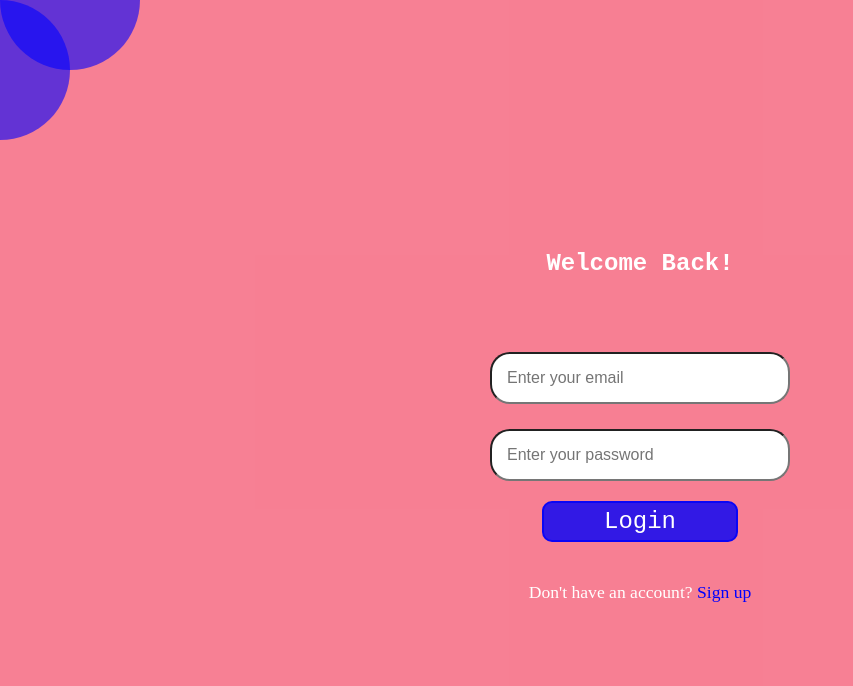
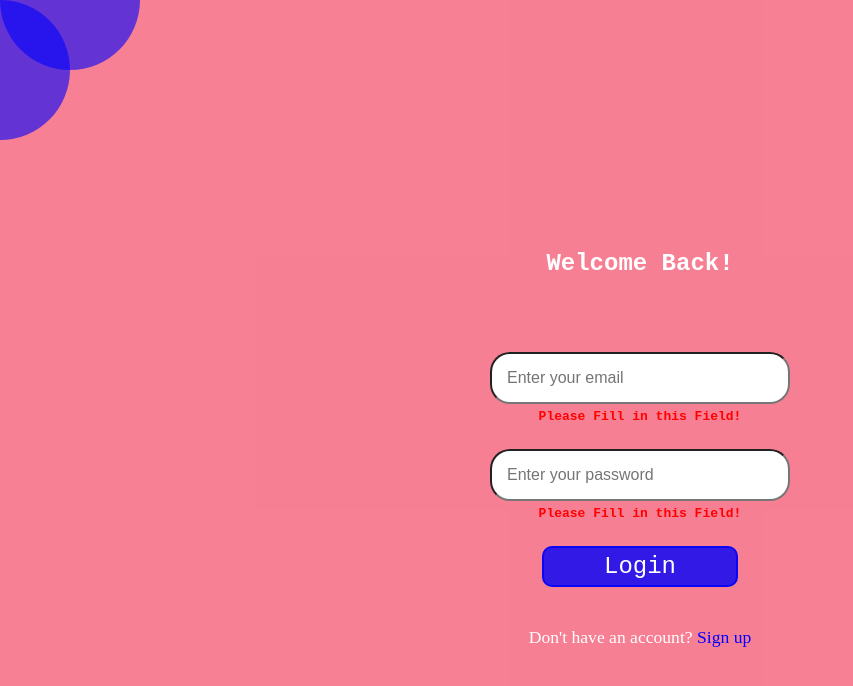
Before and after one commit to Folayimi/DERM-AI, a React (Create React App) app: page /signin in a window 1280 px wide. Both pictures are taken after a click on the button "Login". Shown: the top 686 px of the page, without its empty margins (0-853 px from the left). Built offline with nearby package versions, Linux system fonts and the light colour scheme.

Commit message:
collecting apis

```diff
--- a/src/Components/Register/Register.css
+++ b/src/Components/Register/Register.css
@@ -38,3 +38,9 @@
   border: solid rgba(0, 0, 250, 0.8) 2px;
   color: white;
 }
+.error {
+  color: red;
+  margin-top: 5px;
+  font-family: monospace;
+  font-weight: bold;
+}
--- a/src/Components/Register/Register.js
+++ b/src/Components/Register/Register.js
@@ -1,6 +1,7 @@
 import { React, useState, useEffect } from 'react'
 import { Link } from 'react-router-dom'
 import './Register.css'
+import Success from './Success'
 
 const Register = () => {
   const [fields, setFields] = useState({
@@ -9,6 +10,8 @@ const Register = () => {
     password: '',
     confirmPassword: '',
   })
+  const [showSuccessPage, setShowSuccessPage] = useState(false)
+  const [validating, setValidating] = useState(false)
   const handleInputChange = (e) => {
     const name = e.target.getAttribute('name')
     const value = e.target.value
@@ -16,7 +19,38 @@ const Register = () => {
       return { ...fields, [name]: value }
     })
   }
-  const handleRegister = () => {}
+  useEffect(() => {
+    if (fields.confirmPassword) {
+      setValidating(true)
+    }
+  }, [fields.confirmPassword])
+  const handleRegister = async () => {
+    if (
+      fields.fullName &&
+      fields.email &&
+      fields.password &&
+      fields.confirmPassword
+    ) {
+      setShowSuccessPage(true)
+      setValidating(false)
+      // try {
+      //   const opts = {
+      //     method: 'POST',
+      //     header: { 'Content-Type': 'application/json' },
+      //     body: fields,
+      //   }
+
+      //   const resp = await fetch('link-to-api/add-user', opts)
+      //   const response = await resp.json()
+      //   const delivered = response.delivered
+      //   if (delivered) {
+      //     setShowSuccessPage(true)
+      //   }
+      // } catch (TypeError) {}
+    } else {
+      setValidating(true)
+    }
+  }
   return (
     <>
       <div className='regbg'>
@@ -44,6 +78,7 @@ const Register = () => {
             backgroundColor: 'rgba(0,0,255,0.6)',
           }}
         ></div>
+        {showSuccessPage ? <Success fields={fields} /> : undefined}
         <div className='inputcover' onChange={handleInputChange}>
           <div
             style={{
@@ -54,7 +89,7 @@ const Register = () => {
           >
             <p>
               <label style={{ fontWeight: 'bold', fontSize: '1.5rem' }}>
-                Welcome on board!
+                Welcome onboard!
               </label>
             </p>
             <p style={{ marginTop: '10px' }}>
@@ -64,10 +99,13 @@ const Register = () => {
           <div>
             <input
               className='input'
-              name='fullname'
+              name='fullName'
               defaultValue={fields.fullName}
               placeholder='Enter your full name'
             />
+            {validating && !fields.fullName ? (
+              <p className='error'>Please Fill in this Field!</p>
+            ) : undefined}
           </div>
           <div>
             <input
@@ -76,6 +114,9 @@ const Register = () => {
               defaultValue={fields.email}
               placeholder='Enter your email'
             />
+            {validating && !fields.email ? (
+              <p className='error'>Please Fill in this Field!</p>
+            ) : undefined}
           </div>
           <div>
             <input
@@ -85,15 +126,35 @@ const Register = () => {
               placeholder='Enter your password'
               defaultValue={fields.password}
             />
+            {validating && !fields.password ? (
+              <p className='error'>Please Fill in this Field!</p>
+            ) : undefined}
           </div>
           <div>
             <input
               className='input'
-              name='fullname'
+              name='confirmPassword'
               type='password'
               placeholder='Confirm Password'
-              defaultValue={fields.fullName}
+              defaultValue={fields.confirmPassword}
             />
+            {validating ? (
+              !fields.confirmPassword ? (
+                <p className='error'>{'Please Fill in this Field!'}</p>
+              ) : fields.password === fields.confirmPassword &&
+                fields.confirmPassword ? (
+                <p
+                  className='error'
+                  style={{
+                    color: 'lightgreen',
+                  }}
+                >
+                  {'Password Confirmed!'}
+                </p>
+              ) : (
+                <p className='error'>{'Passwords Do Not Match!'}</p>
+              )
+            ) : undefined}
           </div>
           <div>
             <button className='registerbtn' onClick={handleRegister}>
--- /dev/null
+++ b/src/Components/Register/Success.js
@@ -0,0 +1,23 @@
+import { React } from 'react'
+import { Link } from 'react-router-dom'
+import './Register.css'
+const Success = ({ fields }) => {
+  return (
+    <>
+      <div className='successpage'>
+        <div>
+          <label style={{ fontFamily: 'Courier New', fontSize: '1.2rem' }}>
+            {'Hi ,' + fields.fullName + '. Your Registration was Successfull!'}
+          </label>
+        </div>
+        <div>
+          <Link to='/signin'>
+            <button style='pdtosignin'>Proceed to Sign in</button>
+          </Link>
+        </div>
+      </div>
+    </>
+  )
+}
+
+export default Success
--- a/src/Components/Signin/Signin.css
+++ b/src/Components/Signin/Signin.css
@@ -36,3 +36,9 @@
   border: solid rgba(0, 0, 250, 0.8) 2px;
   color: white;
 }
+.error {
+  color: red;
+  margin-top: 5px;
+  font-family: monospace;
+  font-weight: bold;
+}
--- a/src/Components/Signin/Signin.js
+++ b/src/Components/Signin/Signin.js
@@ -6,6 +6,8 @@ const Signin = () => {
     email: '',
     password: '',
   })
+  const [errorMessage, setErrorMessage] = useState('')
+  const [validating, setValidating] = useState(false)
   const handleInputChange = (e) => {
     const name = e.target.getAttribute('name')
     const value = e.target.value
@@ -13,7 +15,29 @@ const Signin = () => {
       return { ...fields, [name]: value }
     })
   }
-  const handleRegister = () => {}
+  const gotoDashboard = () => {}
+  //This sends the user email to the api. The api is expected to send the password related to the email
+  const handleSignin = async () => {
+    if (fields.email && fields.password) {
+      try {
+        const opts = {
+          method: 'POST',
+          header: { 'Content-Type': 'application/json' },
+          body: { email: fields.email },
+        }
+        const resp = await fetch('link-to-api/get-user-password', opts)
+        const response = await resp.json()
+        const password = response.password
+        if (password.trim() === fields.password.trim()) {
+          gotoDashboard(fields.email)
+        } else {
+          setErrorMessage('Invalid Email or Password!')
+        }
+      } catch (TypeError) {}
+    } else {
+      setValidating(true)
+    }
+  }
   return (
     <>
       <div className='regbg'>
@@ -63,6 +87,9 @@ const Signin = () => {
               defaultValue={fields.email}
               placeholder='Enter your email'
             />
+            {validating && !fields.email ? (
+              <p className='error'>Please Fill in this Field!</p>
+            ) : undefined}
           </div>
           <div>
             <input
@@ -72,10 +99,13 @@ const Signin = () => {
               placeholder='Enter your password'
               defaultValue={fields.password}
             />
+            {validating && !fields.password ? (
+              <p className='error'>Please Fill in this Field!</p>
+            ) : undefined}
           </div>
-
+          <p className='error'>{errorMessage}</p>
           <div>
-            <button className='loginbtn' onClick={handleRegister}>
+            <button className='loginbtn' onClick={handleSignin}>
               Login
             </button>
           </div>
```
